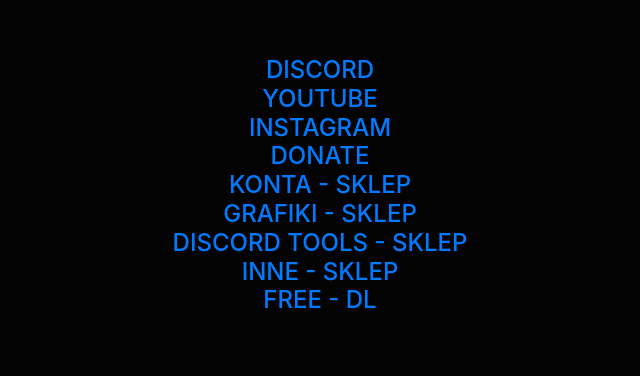
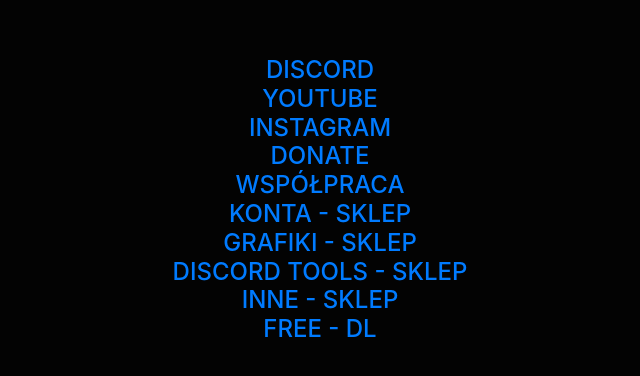
Before and after one commit to nykznkz/nyykz, a plain HTML site: page main.html in a window 1280 px wide. Shown: the part 184-560 px from the top of the page, without its empty margins (320-960 px from the left). Drawn offline with nearby package versions, Linux system fonts and the light colour scheme.

Commit message:
Update main.html

```diff
--- a/main.html
+++ b/main.html
@@ -29,6 +29,7 @@
                     <a href="https://www.youtube.com/channel/UCc_sJTTDb_k72FRyHf-SXKg"><div class="button">YOUTUBE</div></a>
                     <a href="https://instagram.com/twojstaryfrajer/"><div class="button">INSTAGRAM</div></a>
                     <a href="https://tipple.pl/u/nykz"><div class="button">DONATE</div></a>
+			    <a href="wspolpraca.html"><div class="button">WSPÓŁPRACA</div></a>
                     <a href="konta.html"><div class="button">KONTA - SKLEP</div></a>
 					<a href="grafiki.html"><div class="button">GRAFIKI - SKLEP</div></a>
 					<a href="discordtools.html"><div class="button">DISCORD TOOLS - SKLEP</div></a>
```
